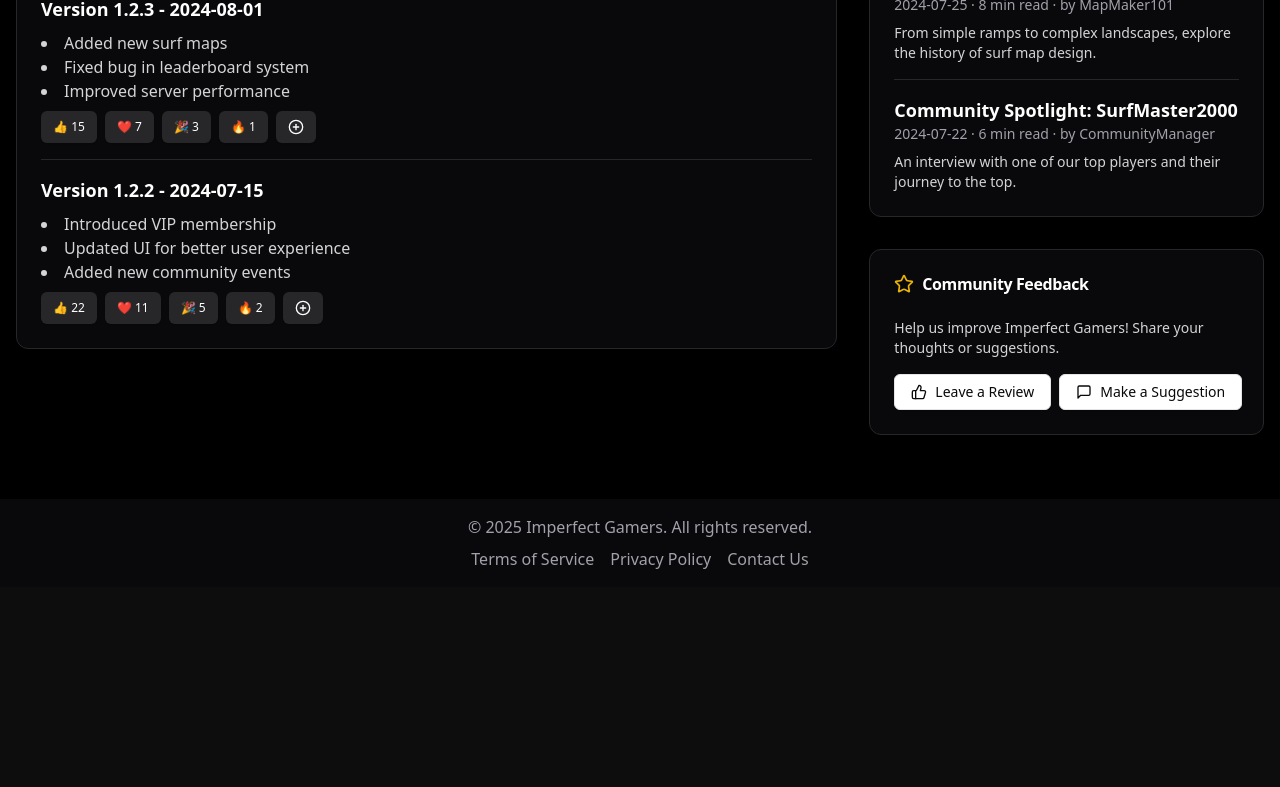
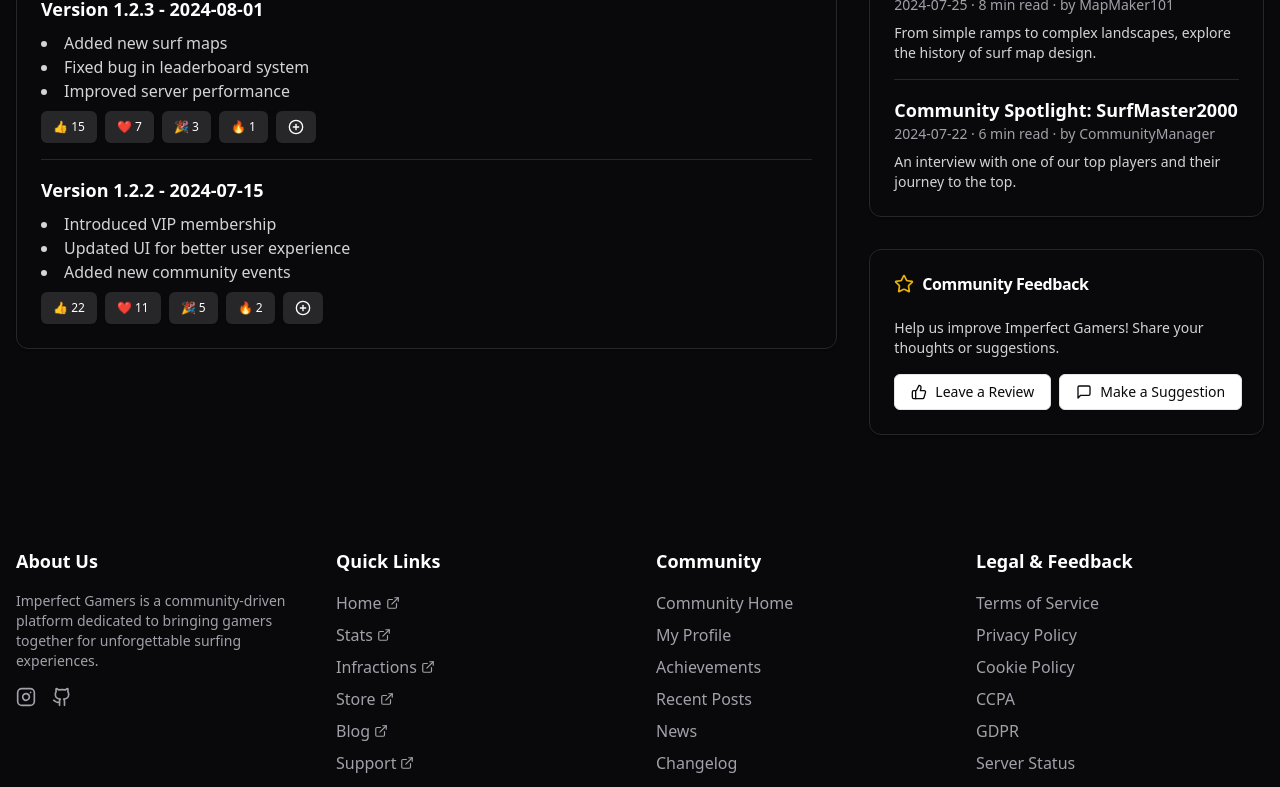
Before and after one commit to imperfectandcompany/imperfect-gamers-main, a Next.js app: page / in a window 1280 px wide. Shown: the part 2000-2787 px from the top of the page. Before the commit the page ends 2587 px from the top, so only its background shows below. Built offline with nearby package versions, Linux system fonts and the light colour scheme.

Commit message:
Minor navbar adjustments
This marks the start of the backend work.

```diff
--- a/src/app/components/AlertBanner/AlertBanner.tsx
+++ b/src/app/components/AlertBanner/AlertBanner.tsx
@@ -11,7 +11,7 @@ const AlertBanner: React.FC<AlertBannerProps> = ({ title, description }) => {
   return (
     <div className="container mx-auto px-4 py-4 md:py-6">
       <Alert variant="default" className="border-red-500 bg-red-950 text-red-100">
-        <AlertCircle className="h-4 w-4" />
+        <AlertCircle className="h-4 w-4 !text-red-500" />
         <AlertTitle className="text-lg font-semibold mb-2">{title}</AlertTitle>
         <AlertDescription className="text-sm">{description}</AlertDescription>
       </Alert>
--- a/src/app/components/Footer/Footer.tsx
+++ b/src/app/components/Footer/Footer.tsx
@@ -1,18 +1,99 @@
-import React from 'react'
+import { Button } from "@components/ui/button"
+import { Input } from "@components/ui/input"
+import { Instagram, Github, ExternalLink } from "lucide-react"
+import Link from "next/link"
 
-const Footer: React.FC = () => {
+export default function Footer() {
   return (
-    <footer className="bg-zinc-950 py-4 mt-8">
-      <div className="container mx-auto px-4 text-center text-zinc-400">
-        <p>&copy; 2025 Imperfect Gamers. All rights reserved.</p>
-        <div className="mt-2 space-x-4">
-          <a href="#" className="hover:text-red-500 transition">Terms of Service</a>
-          <a href="#" className="hover:text-red-500 transition">Privacy Policy</a>
-          <a href="#" className="hover:text-red-500 transition">Contact Us</a>
+    <footer className="bg-zinc-950 text-zinc-400 py-12 mt-8">
+      <div className="container mx-auto px-4">
+        <div className="grid grid-cols-1 md:grid-cols-4 gap-8">
+          <div className="space-y-4">
+            <h3 className="text-lg font-semibold text-white">About Us</h3>
+            <p className="text-sm">
+              Imperfect Gamers is a community-driven platform dedicated to bringing gamers together for unforgettable surfing experiences.
+            </p>
+            <div className="flex space-x-4">
+              <a href="https://instagram.com/imperfectgamers" target="_blank" rel="noopener noreferrer" className="hover:text-red-500 transition">
+                <Instagram size={20} />
+                <span className="sr-only">Instagram</span>
+              </a>
+              <a href="https://github.com/imperfectgamers" target="_blank" rel="noopener noreferrer" className="hover:text-red-500 transition">
+                <Github size={20} />
+                <span className="sr-only">GitHub</span>
+              </a>
+            </div>
+          </div>
+          <div>
+            <h3 className="text-lg font-semibold text-white mb-4">Quick Links</h3>
+            <ul className="space-y-2">
+              <li>
+                <a href="https://imperfectgamers.org" className="hover:text-red-500 transition flex items-center">
+                  Home
+                  <ExternalLink size={14} className="ml-1" />
+                </a>
+              </li>
+              <li>
+                <a href="https://imperfectgamers.org/stats" className="hover:text-red-500 transition flex items-center">
+                  Stats
+                  <ExternalLink size={14} className="ml-1" />
+                </a>
+              </li>
+              <li>
+                <a href="https://imperfectgamers.org/infractions" className="hover:text-red-500 transition flex items-center">
+                  Infractions
+                  <ExternalLink size={14} className="ml-1" />
+                </a>
+              </li>
+              <li>
+                <a href="https://store.imperfectgamers.org" className="hover:text-red-500 transition flex items-center">
+                  Store
+                  <ExternalLink size={14} className="ml-1" />
+                </a>
+              </li>
+              <li>
+                <a href="https://blog.imperfectgamers.org" className="hover:text-red-500 transition flex items-center">
+                  Blog
+                  <ExternalLink size={14} className="ml-1" />
+                </a>
+              </li>
+              <li>
+                <a href="https://support.imperfectgamers.org" className="hover:text-red-500 transition flex items-center">
+                  Support
+                  <ExternalLink size={14} className="ml-1" />
+                </a>
+              </li>
+            </ul>
+          </div>
+          <div>
+            <h3 className="text-lg font-semibold text-white mb-4">Community</h3>
+            <ul className="space-y-2">
+              <li><Link href="/community" className="hover:text-red-500 transition">Community Home</Link></li>
+              <li><Link href="/profile" className="hover:text-red-500 transition">My Profile</Link></li>
+              <li><Link href="/achievements" className="hover:text-red-500 transition">Achievements</Link></li>
+              <li><Link href="/posts" className="hover:text-red-500 transition">Recent Posts</Link></li>
+              <li><Link href="/news" className="hover:text-red-500 transition">News</Link></li>
+              <li><Link href="/changelog" className="hover:text-red-500 transition">Changelog</Link></li>
+            </ul>
+          </div>
+          <div>
+            <h3 className="text-lg font-semibold text-white mb-4">Legal & Feedback</h3>
+            <ul className="space-y-2">
+              <li><Link href="/terms" className="hover:text-red-500 transition">Terms of Service</Link></li>
+              <li><Link href="/privacy" className="hover:text-red-500 transition">Privacy Policy</Link></li>
+              <li><Link href="/cookie-policy" className="hover:text-red-500 transition">Cookie Policy</Link></li>
+              <li><Link href="/ccpa" className="hover:text-red-500 transition">CCPA</Link></li>
+              <li><Link href="/gdpr" className="hover:text-red-500 transition">GDPR</Link></li>
+              <li><Link href="/server-status" className="hover:text-red-500 transition">Server Status</Link></li>
+              <li><Link href="/reviews" className="hover:text-red-500 transition">Leave a Review</Link></li>
+              <li><Link href="/suggestions" className="hover:text-red-500 transition">Make a Suggestion</Link></li>
+            </ul>
+          </div>
+        </div>
+        <div className="mt-8 pt-8 border-t border-zinc-800 text-center">
+          <p>&copy; {new Date().getFullYear()} Imperfect Gamers. All rights reserved.</p>
         </div>
       </div>
     </footer>
   )
 }
-
-export default Footer
--- a/src/app/components/Navbar/MenuToggle.tsx
+++ b/src/app/components/Navbar/MenuToggle.tsx
@@ -10,7 +10,7 @@ interface MenuToggleProps {
   cancelRedirect: () => void;
 }
 
-const MenuToggle: React.FC<MenuToggleProps> = ({ isOpen, redirecting, toggleMenu, cancelRedirect }) => (
+const MenuToggle: React.FC<MenuToggleProps> = ({ isOpen = false, redirecting = false, toggleMenu, cancelRedirect }) => (
   <StyledMenuToggle
     onClick={redirecting ? cancelRedirect : toggleMenu}
     onKeyUp={(event) => {
--- a/src/app/components/Navbar/NavItem.tsx
+++ b/src/app/components/Navbar/NavItem.tsx
@@ -23,9 +23,11 @@ const NavItem: React.FC<NavItemProps> = ({ label, url, handleRedirect, icon }) =
 
   return (
     <StyledNavItem
-      onClick={() => handleRedirect(url)}
+      onClick={() => {
+        if (label !== 'HOME') handleRedirect(url);
+      }}
       onKeyUp={(event) => {
-        if (event.key === 'Enter') handleRedirect(url);
+        if (event.key === 'Enter' && label !== 'HOME') handleRedirect(url);
       }}
       role="button"
       tabIndex={0}
--- a/src/app/components/Navbar/NavList.tsx
+++ b/src/app/components/Navbar/NavList.tsx
@@ -9,7 +9,7 @@ interface NavListProps {
   handleRedirect: (url: string) => void;
 }
 
-const NavList: React.FC<NavListProps> = ({ isOpen, redirecting, handleRedirect }) => {
+const NavList: React.FC<NavListProps> = ({ isOpen = false, redirecting = false, handleRedirect }) => {
   if (redirecting) {
     return null; // Will handle redirect message separately
   }
--- a/src/app/components/Navbar/NavbarStyles.ts
+++ b/src/app/components/Navbar/NavbarStyles.ts
@@ -43,9 +43,9 @@ export const NavItem = styled.button`
  width: 100%;
  transition: background-color 0.3s, color 0.3s, transform 0.3s, opacity 0.3s;
 
- &:not(:last-child) {
+
    border-bottom: 2px solid #3a3a3a;
- }
+
 
  &:hover, &.active {
    background-color: #2a2a2a;
@@ -54,7 +54,6 @@ export const NavItem = styled.button`
 
  @media (min-width: 768px) {
    border-right: 2px solid #3a3a3a;
-   border-bottom: none;
  }
 
  &:last-child {
--- a/src/app/page.tsx
+++ b/src/app/page.tsx
@@ -8,7 +8,7 @@ import LandingPage from './pages/LandingPage';
 
 export default function Home() {
   return (
-    <div className="min-h-screen flex flex-col justify-start bg-zinc-950 text-white">
+    <div className="min-h-screen bg-zinc-950 text-white font-sans flex flex-col justify-start">
       <Head>
         <title>Underground Entertainment - Imperfect Gamers</title>
         <link
--- a/src/app/pages/LandingPage.tsx
+++ b/src/app/pages/LandingPage.tsx
@@ -142,7 +142,6 @@ export default function LandingPage() {
 <>
 <MainNavbar />
 
-<div className="min-h-screen bg-black text-white font-sans">
   <Header />
 
   <AlertBanner
@@ -179,7 +178,6 @@ export default function LandingPage() {
       onReject={() => setShowCookieBanner(false)}
     />
   )}
-</div>
 </>
   )
 }
```
